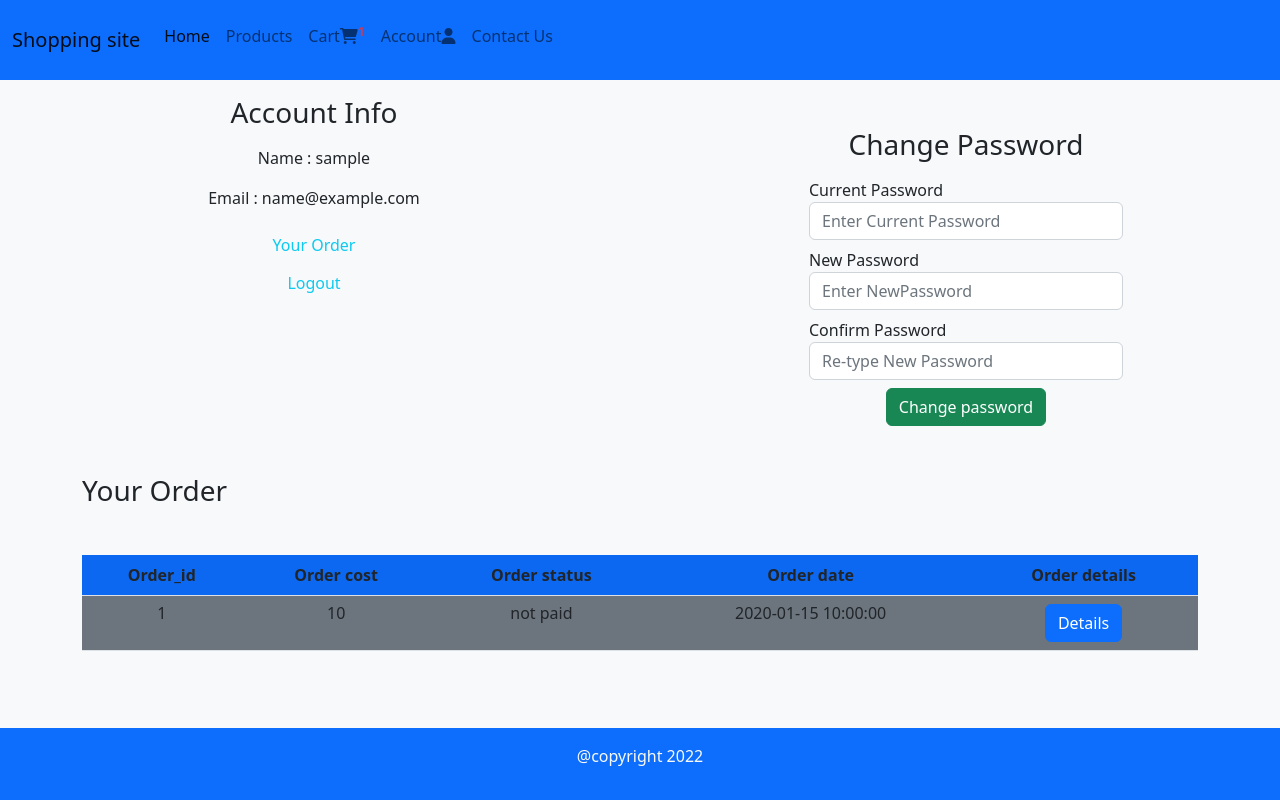
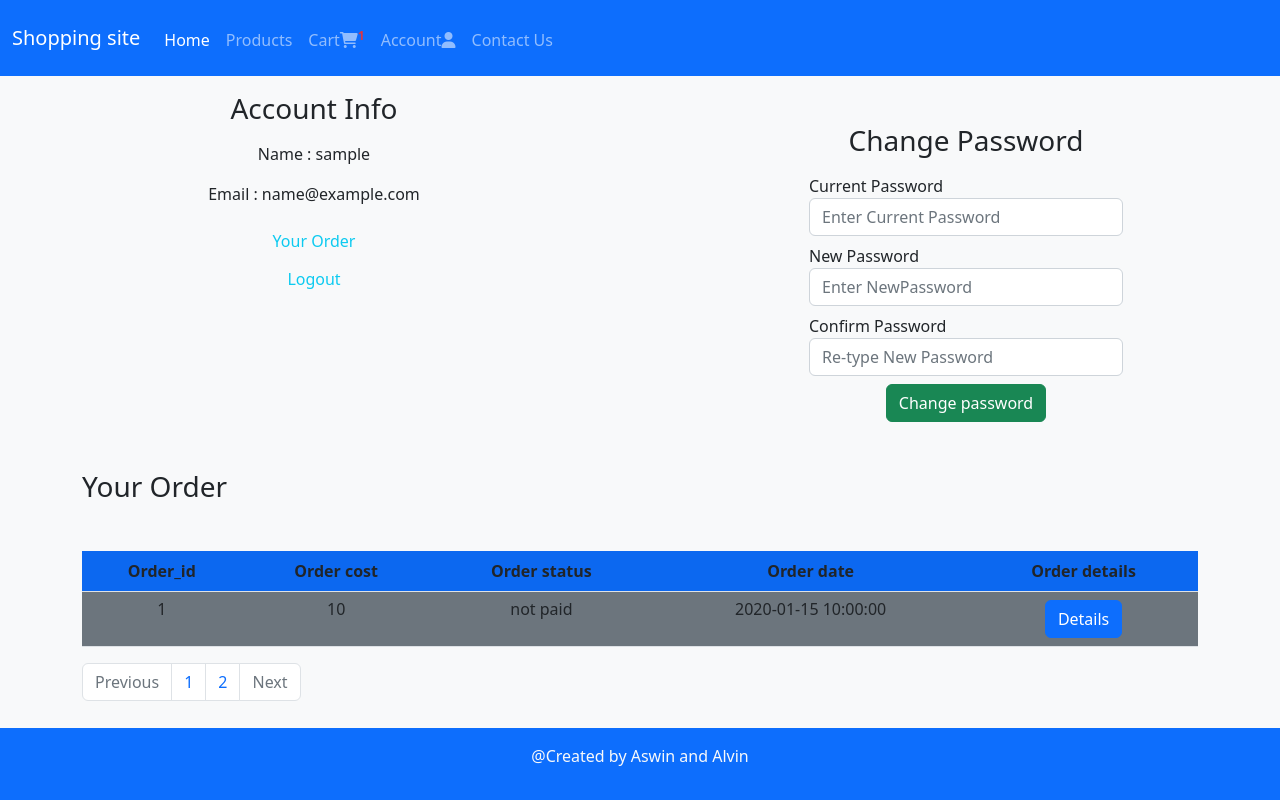
Before and after one commit to aswin-dileep/php_shopping_cart, a PHP site: page /Account.php in a window 1280 px wide. Run offline with PHP 8.4, Linux system fonts and the light colour scheme; the visitor is signed in with stand-in values (Sample User, id 1); tables that the repository leaves empty or names only in its code hold one stand-in row (values such as "Sample post").

Commit message:
Pagination added

```diff
--- a/Account.php
+++ b/Account.php
@@ -59,7 +59,23 @@ if (isset($_POST['change_password'])) {
 
 if (isset($_SESSION['logged_in'])) {
     $user_id = $_SESSION['user_id'];
-    $order_qry = "SELECT * FROM orders WHERE user_id='$user_id' ORDER BY order_id DESC  limit 10 ";
+
+    $page_qry = "SELECT * FROM orders WHERE user_id='$user_id'";
+    $page_result = mysqli_query($con, $page_qry);
+
+    $order_per_page = 5;
+    $no_of_orders = mysqli_num_rows($page_result);
+    $no_of_pages = ceil($no_of_orders / $order_per_page);
+
+    if (!isset($_GET['page'])) {
+        $page = 1;
+    } else {
+        $page = $_GET['page'];
+    }
+
+    $starting_page = ($page - 1) * $order_per_page;
+
+    $order_qry = "SELECT * FROM orders WHERE user_id='$user_id' ORDER BY order_id DESC LIMIT $starting_page,$order_per_page";
     $order_result = mysqli_query($con, $order_qry);
 }
 
@@ -68,7 +84,7 @@ if (isset($_SESSION['logged_in'])) {
 <!-- Account section -->
 
 <div class="row">
-        <?php if(isset($_GET['payment_message'])){?>
+    <?php if (isset($_GET['payment_message'])) { ?>
         <p class="text-center text-success"><?php echo $_GET['payment_message']; ?></p>
     <?php } ?>
     <div class="col-md-6 text-center">
@@ -147,6 +163,7 @@ if (isset($_SESSION['logged_in'])) {
                         <input type="hidden" name="order_status" value="<?php echo $order['order_status']; ?>">
                         <input type="hidden" name="order_id" value="<?php echo $order['order_id']; ?>">
                         <input type="submit" class="btn btn-primary" name="details_btn" value="Details">
+
                     </form>
                 </td>
             </tr>
@@ -156,6 +173,35 @@ if (isset($_SESSION['logged_in'])) {
 
 
 
+        <nav >
+            <ul class="pagination">
+                <li class="page-item  <?php if($page==1){echo 'disabled';} ?> ">
+                <a href="<?php if($page==1){echo'#';}else{ echo"?page=".$page-1;}?>" class="page-link">Previous</a>
+             </li>
+
+
+             <li class="page-item"><a class="page-link" href="?page=1">1</a></li>
+             <li class="page-item"><a class="page-link" href="?page=2">2</a></li>
+
+             <?php if($no_of_pages>=3) {?>
+                <li class="page-item"><a class="page-link" href="">....</a></li>
+                <li class="page-item">
+                    <a class="page-link" href="?page=<?php echo $no_of_pages ?>"><?php echo $no_of_pages ?></a>
+                </li>
+                <?php }?>
+
+                <li class="page-item  <?php if($page>=$no_of_pages){echo 'disabled';} ?>">
+                <a class="page-link" href="<?php if($page==$no_of_pages){echo'#';}else{ echo"?page=".$page+1;}?>">Next</a>
+             </li>
+
+            </ul>
+        </nav>
+
+
+
+
+
+
 
 </div>
 
--- a/admin/edit_order.php
+++ b/admin/edit_order.php
@@ -30,7 +30,7 @@
 
      <?php include("sidemenu.php"); ?>
 
-    <div class="col-md-10 bg-light">
+    <div class="col-md-10 bg-light" style="height: 100vh;">
       <h2>Admin Panel</h2>
       <hr>
       <h3>Edit Order</h3>
--- a/cart.php
+++ b/cart.php
@@ -204,3 +204,4 @@ $_SESSION['total'] = CartTotal();
         </form>
     <?php } ?>
 </div>
+<?php include("./layout/footer.php"); ?>
--- a/index.php
+++ b/index.php
@@ -8,7 +8,7 @@
 
     </div>
 <?php } ?>
-<img src="./assets/images/homepage1.webp" style="width: 100%; object-fit:contain;" alt="" srcset="">
+<img src="./assets/images/homepage1.webp" style="width:100%;height:auto; object-fit:contain;"   alt="" srcset="">
 <div class=" mx-5 mt-5 ">
 
     <div class="row">
--- a/layout/footer.php
+++ b/layout/footer.php
@@ -1,6 +1,6 @@
-<footer class="footer bg-primary" style="top: 100%; position:sticky; ">
+<footer class="footer bg-primary mt-2" style="top: 100%; position:sticky; ">
     <div class="footer p-3 text-light ">
-        <p class="text-center ">@copyright 2022</p>
+        <p class="text-center ">@Created by Aswin and Alvin</p>
     </div>
 
 </footer>
--- a/layout/header.php
+++ b/layout/header.php
@@ -2,7 +2,7 @@
 session_start();
 ?>
 <!DOCTYPE html>
-<html lang="en">
+<html lang="en" style="scroll-behavior: smooth;">
 
 <head>
     <meta charset="UTF-8">
@@ -21,12 +21,12 @@ session_start();
 <body class="bg-light" style="min-height: 100vh;">
     <!-- main navbar section -->
 
-    <nav class="navbar navbar-nav navbar-expand-lg  bg-primary   py-3 ">
+    <nav class="navbar navbar-expand-lg navbar-dark bg-primary py-3  ">
         <div class="container-fluid ">
             <a class="navbar-brand" href="./">Shopping site</a>
 
 
-            <ul class="navbar-nav me-auto mb-2  ">
+            <ul class="navbar-nav me-auto mt-1  ">
                 <li class="nav-item">
                     <a class="nav-link active " href="./">Home</a>
                 </li>
--- a/products.php
+++ b/products.php
@@ -23,7 +23,7 @@ if (isset($_POST['filter_search'])) {
 
 if (isset($_POST['nav_search'])) {
     $search_data = mysqli_real_escape_string($con, $_POST['search_data']);
-    $all_products_qry = "SELECT * FROM products WHERE search_keyword LIKE '%$search_data%'  ";
+    $all_products_qry = "SELECT * FROM products WHERE search_keyword LIKE '%$search_data%' OR product_description LIKE '%$search_data%' OR product_category LIKE '%$search_data%' OR product_name LIKE '%$search_data%' ";
     $all_products_result = mysqli_query($con, $all_products_qry);
 }
 
@@ -50,7 +50,7 @@ if (isset($_POST['nav_search'])) {
 <body class="bg-light">
     <!-- main navbar section -->
 
-    <nav class="navbar navbar-expand-lg navbar-light bg-primary py-3 ">
+    <nav class="navbar navbar-expand-lg navbar-dark bg-primary py-3 ">
         <div class="container-fluid">
             <a class="navbar-brand" href="./">Shopping site</a>
 
```
Also changed, not shown: admin/index.php (+43 -6 lines), admin/products.php (+40 -4 lines), assets/css/styles.css (line endings or trailing spaces), assets/images/homepage.jpg (added), assets/images/homepage.webp (deleted), assets/images/homepage2.jpg (added), assets/images/homepage3.jpg (added). Lines whose indentation alone changed are shown as unchanged.
